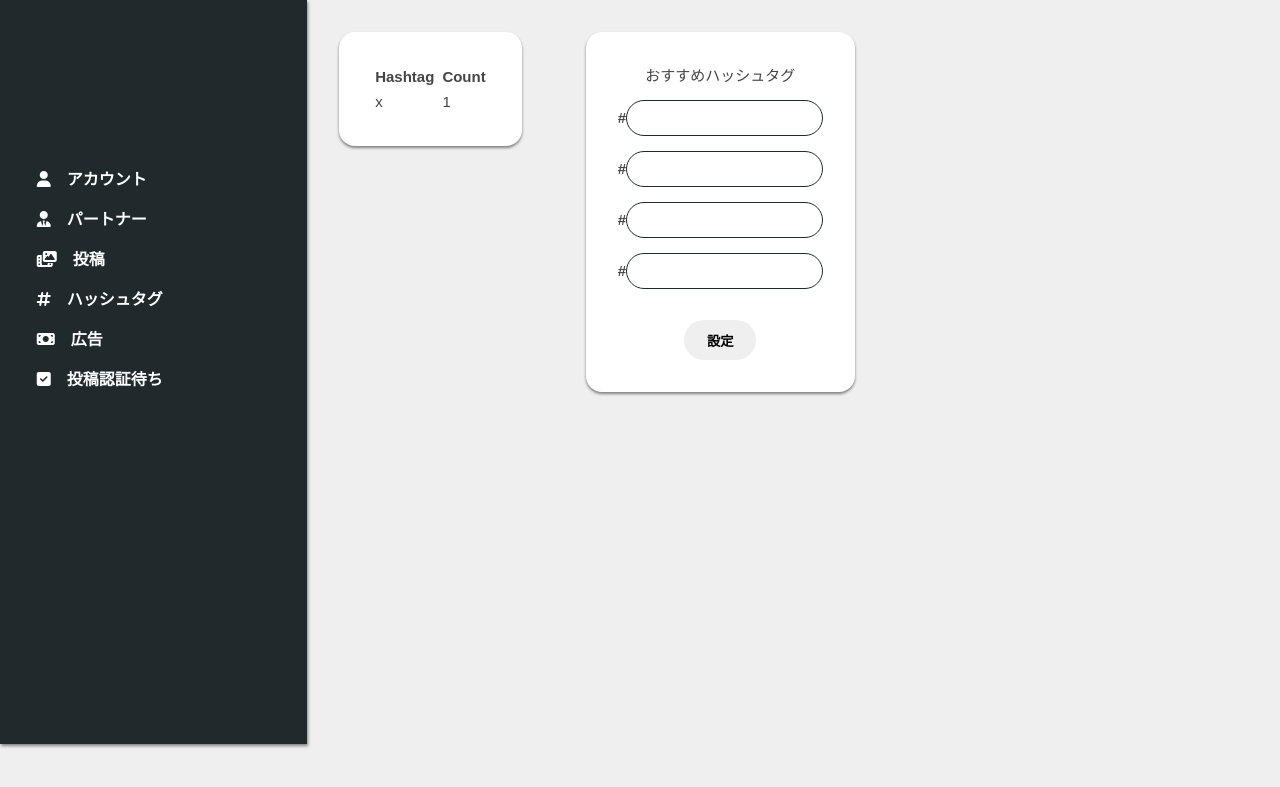
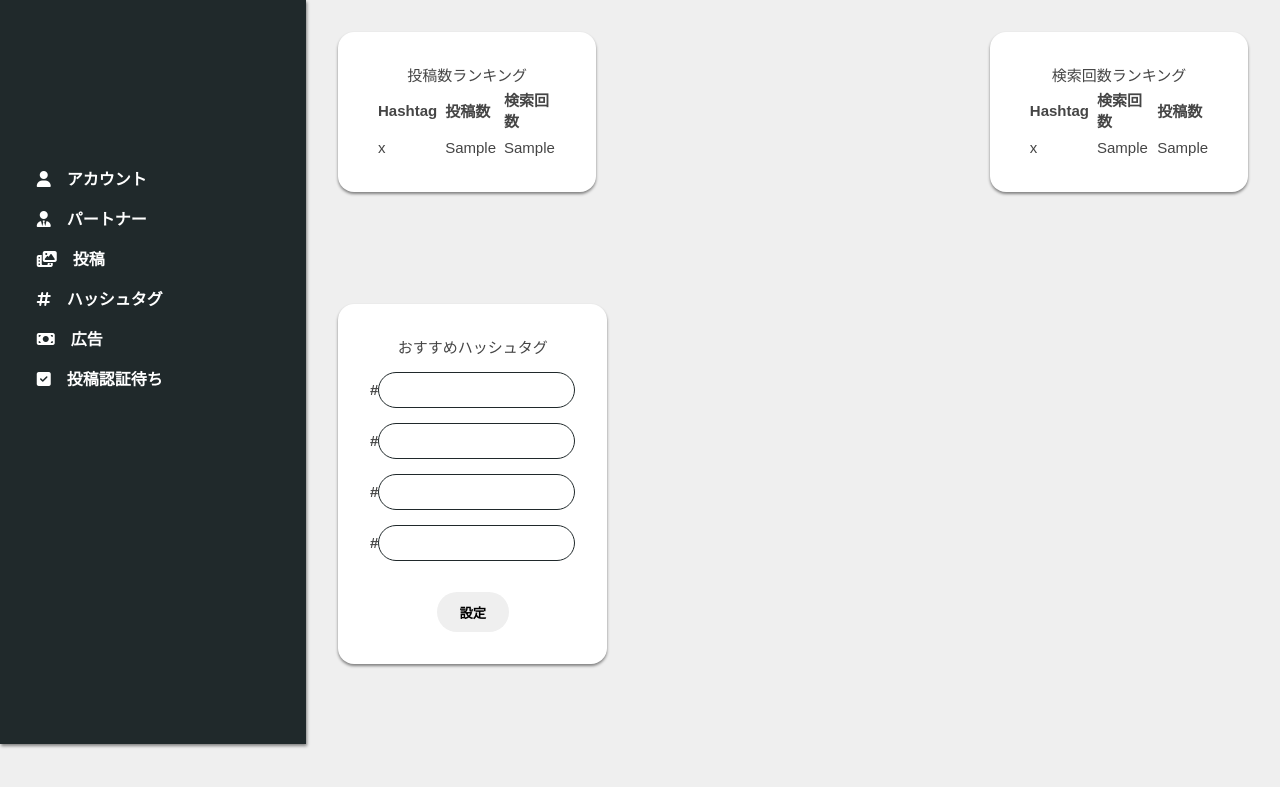
Before and after one commit to bluedream74/viewy, a Django app: template viewy/templates/management/hashtag.html in a window 1280 px wide. Shown: the top 787 px of the page. Run offline with Django 3.2, Linux system fonts and the light colour scheme; the template is opened without the code that fills it: most values are stand-ins (such as "Sample title", 1, 10 or a date in 2020); form fields are guessed from the names that the template uses; some libraries are stand-ins or nearby versions.

Commit message:
managementのハッシュタグ

```diff
--- a/viewy/templates/management/hashtag.html
+++ b/viewy/templates/management/hashtag.html
@@ -7,18 +7,47 @@
 {% block content %}
 
 <div class="block">
+    <div>投稿数ランキング</div>
     <table>
         <thead>
             <tr>
                 <th>Hashtag</th>
-              <th>Count</th>
+                <th>投稿数</th>
+                <th>検索回数</th>
             </tr>
         </thead>
         <tbody>
-          {% for hashtag, count in hashtags %}
+            {% for hashtag, counts in hashtags_by_post %}
             <tr>
                 <td>{{ hashtag }}</td>
-                  <td>{{ count }}</td>
+                <td>{{ counts.0 }}</td>
+                <td>{{ counts.1 }}</td>
+            </tr>
+            {% empty %}
+            <tr>
+                <td colspan="2">No hashtags found.</td>
+            </tr>
+            {% endfor %}
+        </tbody>
+    </table>
+</div>
+
+<div class="block">
+    <div>検索回数ランキング</div>
+    <table>
+        <thead>
+            <tr>
+                <th>Hashtag</th>
+                <th>検索回数</th>
+                <th>投稿数</th>
+            </tr>
+        </thead>
+        <tbody>
+            {% for hashtag, counts in hashtags_by_search %}
+            <tr>
+                <td>{{ hashtag }}</td>
+                <td>{{ counts.1 }}</td>
+                <td>{{ counts.0 }}</td>
             </tr>
             {% empty %}
             <tr>
--- a/viewy/templates/posts/hashtag_page.html
+++ b/viewy/templates/posts/hashtag_page.html
@@ -63,9 +63,8 @@
     border-top: solid 2px aqua;
       }
 </style>
-{% block script %}
 <script src="https://ajax.googleapis.com/ajax/libs/jquery/3.5.1/jquery.min.js"></script>
 <script src="{% static 'js/lazyload.js' %}"></script>
 <script src="{% static 'js/auto_correct.js' %}"></script>
+<script src="{% static 'js/search_in_hashtag_page.js' %}"></script>
 {% endblock %}
-{% endblock %}
```
Also changed, not shown: viewy/management/views.py (+16 -3 lines), viewy/static/js/search_history.js (+10 -4 lines), viewy/static/js/search_in_hashtag_page.js (added, +44 -0 lines). Lines whose indentation alone changed are shown as unchanged.
